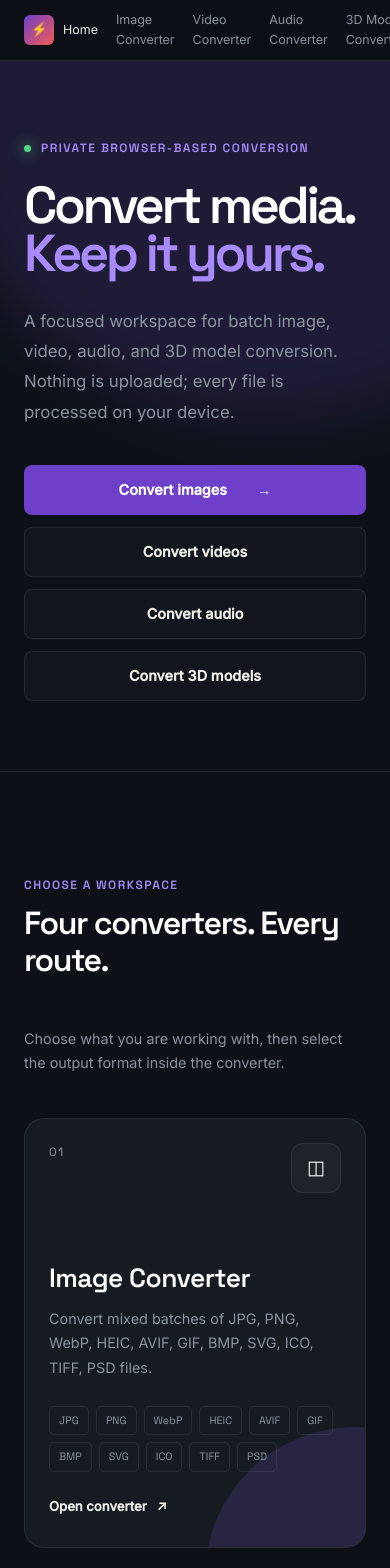
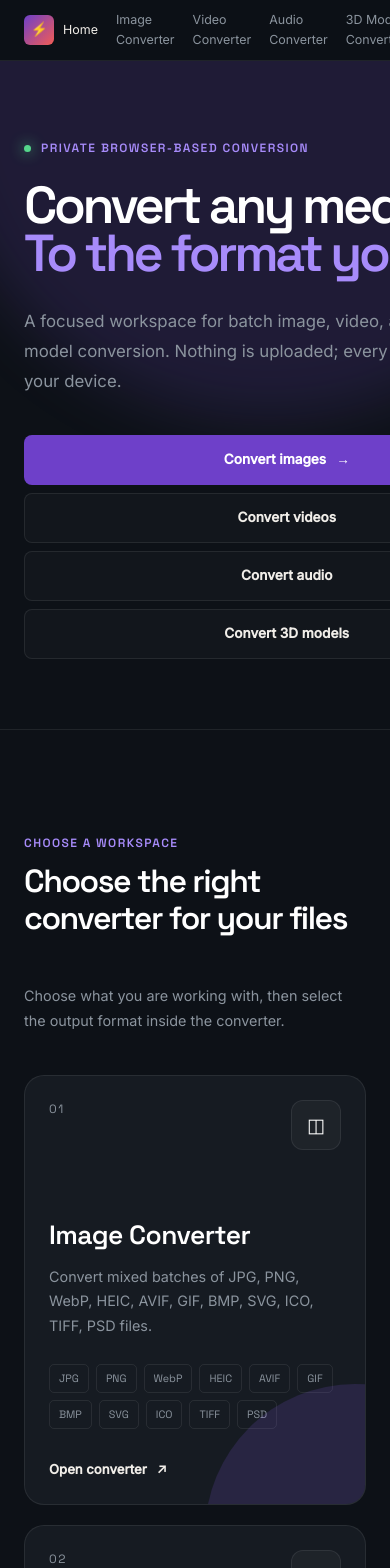
Before and after one commit to TakuKobayashi/fullstack-media-converter, a Next.js app in the folder apps/web/: page / in a window 390 px wide. Shown: the top 1568 px of the page. Built offline with nearby package versions, Linux system fonts and the light colour scheme; no server answers.

Commit message:
細かい表現や表示を調整した

```diff
--- a/apps/web/src/components/Footer.tsx
+++ b/apps/web/src/components/Footer.tsx
@@ -13,7 +13,6 @@ export default function Footer() {
     { href: localizedPath('/video-converter'), label: t('footer.video') },
     { href: localizedPath('/audio-converter'), label: t('footer.audio') },
     { href: localizedPath('/model3d-converter'), label: t('footer.model3d') },
-    { href: localizedPath('/export-exif'), label: t('footer.exif') },
   ];
   return (
     <footer className={s.footer}>
--- a/apps/web/src/i18n/messages.ts
+++ b/apps/web/src/i18n/messages.ts
@@ -19,8 +19,8 @@ export const messages = {
     },
     home: {
       eyebrow: 'Private browser-based conversion',
-      title: 'Convert media.',
-      titleAccent: 'Keep it yours.',
+      title: 'Convert any media.',
+      titleAccent: 'To the format you need.',
       subtitle:
         'A focused workspace for batch image, video, audio, and 3D model conversion. Nothing is uploaded; every file is processed on your device.',
       imageCta: 'Convert images',
@@ -29,7 +29,7 @@ export const messages = {
       model3dCta: 'Convert 3D models',
       beta: 'Beta',
       sectionEyebrow: 'Choose a workspace',
-      sectionTitle: 'Four converters. Every route.',
+      sectionTitle: 'Choose the right converter for your files',
       sectionIntro:
         'Choose what you are working with, then select the output format inside the converter.',
       open: 'Open converter',
@@ -46,21 +46,23 @@ export const messages = {
         },
         {
           title: '3D Model Converter',
-          description: 'Convert static {{formats}} models locally in your browser.',
+          description: 'Convert {{formats}} 3D models locally in your browser.',
         },
       ],
       benefits: [
         {
-          title: 'Local by design',
-          description: 'Your files stay on your device. Conversion happens inside the browser.',
+          title: 'Convert without uploading to a server',
+          description:
+            'Files are not uploaded to a server. Conversion happens entirely in your browser.',
         },
         {
           title: 'Built for batches',
           description: 'Add different source formats together and export the entire queue at once.',
         },
         {
-          title: 'No friction',
-          description: 'No account, no upload wait, no watermark, and no server-side file limits.',
+          title: 'No registration required',
+          description:
+            'Use the tools without creating an account. No watermarks are added to converted files.',
         },
       ],
       metadata: 'Metadata utility',
@@ -165,10 +167,7 @@ export const messages = {
     },
     model3d: {
       badge: '3D Model Converter',
-      limitationsTitle: 'Format conversion limitations',
-      limitationsNotice:
-        'Some models may not convert correctly. Materials, textures, transparency, bones, and other format-specific data can look different or be omitted in the converted file. Keep your original files and verify the result before using it.',
-      title: 'Static 3D Model',
+      title: '3D Model',
       suffix: 'Converter',
       subtitle: 'Convert {{inputs}} models to {{outputs}} without uploading them.',
       drop: 'Drop models and related files here',
@@ -245,7 +244,7 @@ export const messages = {
       lossExpressions: 'Expressions and morph targets',
       lossSceneData: 'Object hierarchy, physics, constraints, cameras, lights, and format-specific metadata',
       lossStlSurfaceData: 'Textures, UV coordinates, materials, vertex colors, and transparency',
-      proseTitle: 'Private static 3D model conversion',
+      proseTitle: 'Private 3D model conversion',
       prose:
         'Models and animation clips are separated after import and converted independently in your browser. Model conversion does not embed animation clips. Animations can be exported as GLB, glTF, VRMA, or three.js JSON and remain linked to every model for preview. OBJ and STL bake the current pose into a static mesh and ignore expressions. Format-specific data such as physics, cameras, lights, constraints, and some metadata may still be omitted.',
       bullets: [
@@ -275,7 +274,7 @@ export const messages = {
       image: 'Universal Image Converter | Fullstack Media Converter',
       video: 'Universal Video Converter | Fullstack Media Converter',
       audio: 'Universal Audio Converter | Fullstack Media Converter',
-      model3d: 'Static 3D Model Converter | Fullstack Media Converter',
+        model3d: '3D Model Converter | Fullstack Media Converter',
       exif: 'EXIF Export | Fullstack Media Converter',
     },
   },
@@ -299,8 +298,8 @@ export const messages = {
     },
     home: {
       eyebrow: 'ブラウザ内で完結する安全な変換',
-      title: 'メディアを変換。',
-      titleAccent: 'ファイルは手元に。',
+      title: 'あらゆるメディアを、',
+      titleAccent: '欲しい形式へ。',
       subtitle:
         '画像、動画、音声、3Dモデルをまとめて変換できるシンプルなワークスペースです。ファイルはアップロードされず、すべてお使いの端末内で処理されます。',
       imageCta: '画像を変換する',
@@ -309,7 +308,7 @@ export const messages = {
       model3dCta: '3Dモデルを変換する',
       beta: 'ベータ',
       sectionEyebrow: '変換ツールを選択',
-      sectionTitle: '4つのツールですべての変換に対応',
+      sectionTitle: '用途に合わせて選べる変換ツール',
       sectionIntro:
         '画像、動画、音声または3Dモデルを選び、変換ページ内で出力形式を指定してください。',
       open: '変換ツールを開く',
@@ -326,22 +325,21 @@ export const messages = {
         },
         {
           title: '3Dモデル変換ツール',
-          description: '{{formats}}の静的3Dモデルをブラウザ内で変換します。',
+          description: '{{formats}}の3Dモデルをブラウザ内で変換します。',
         },
       ],
       benefits: [
         {
-          title: '端末内で安全に処理',
-          description: 'ファイルはお使いの端末から外部へ送信されず、ブラウザ内で変換されます。',
+          title: 'サーバーへアップロードせずに変換',
+          description: 'ファイルはサーバーへアップロードされず、変換処理はブラウザ内で完結します。',
         },
         {
           title: '一括変換に対応',
           description: '異なる入力形式をまとめて追加し、変換結果を一度に書き出せます。',
         },
         {
-          title: '登録不要ですぐ使える',
-          description:
-            'アカウント登録、アップロード待ち、透かし、サーバー側の容量制限はありません。',
+          title: '登録なしですぐに使える',
+          description: 'アカウント登録なしで利用でき、変換後のファイルに透かしも追加されません。',
         },
       ],
       metadata: 'メタデータツール',
@@ -443,10 +441,7 @@ export const messages = {
     },
     model3d: {
       badge: '3Dモデル変換ツール',
-      limitationsTitle: '形式変換時の制限事項',
-      limitationsNotice:
-        'モデルによっては正常に変換できない場合があります。変換後は、マテリアル、テクスチャ、透過、ボーンなどの情報が元のモデルと異なったり、一部失われたりする可能性があります。元ファイルを保管し、変換結果を確認してからご利用ください。',
-      title: '静的3Dモデル',
+      title: '3Dモデル',
       suffix: '変換',
       subtitle: '{{inputs}}を{{outputs}}へ、アップロードせずに変換できます。',
       drop: '3Dモデルと関連ファイルをここにドロップ',
@@ -522,7 +517,7 @@ export const messages = {
       lossExpressions: '表情・モーフ',
       lossSceneData: 'オブジェクト階層・物理・制約・カメラ・ライト・形式固有のメタデータ',
       lossStlSurfaceData: 'テクスチャ・UV座標・マテリアル・頂点カラー・透明度',
-      proseTitle: 'アップロード不要の静的3Dモデル変換',
+      proseTitle: 'アップロード不要の3Dモデル変換',
       prose:
         '入力後にモデルとアニメーションクリップを分離し、ブラウザ内で個別に変換します。モデル変換にはアニメーションを埋め込みません。アニメーションはGLB、glTF、VRMA、three.js JSONとして出力でき、Preview用として全モデルに関連付けられます。OBJとSTLでは現在の姿勢を静的メッシュへ焼き込み、表情を無視します。物理設定、カメラ、ライト、コンストレイント、一部のメタデータなどは失われる場合があります。',
       bullets: [
--- a/apps/web/src/lib/seo.ts
+++ b/apps/web/src/lib/seo.ts
@@ -109,22 +109,22 @@ const tools = {
     path: '/model3d-converter',
     image: '/og/home.png',
     en: {
-      title: 'Free Static 3D Model Converter — FBX, OBJ, GLB & More',
-      description: `Convert ${model3dInputsEn} static models to ${model3dOutputsEn} privately in your browser. Animation and bones are removed.`,
-      imageAlt: 'Static 3D models being converted between file formats',
+      title: 'Free 3D Model Converter — FBX, OBJ, GLB, VRM & More',
+      description: `Convert ${model3dInputsEn} models to ${model3dOutputsEn} privately in your browser, with preview and related-file support.`,
+      imageAlt: '3D models being converted between file formats',
       keywords: [
         '3D model converter',
         'FBX to GLB',
         'OBJ to GLB',
-        'static model converter',
+        'VRM converter',
         'Three.js converter',
       ],
     },
     ja: {
       title: '無料3Dモデル変換ツール｜FBX・OBJ・GLBなどに対応',
-      description: `${model3dInputsJa}の静的モデルを${model3dOutputsJa}へ無料変換。アニメーションとボーンを除外し、ブラウザ内で処理します。`,
-      imageAlt: '静的3Dモデルを別のファイル形式へ変換するイメージ',
-      keywords: ['3Dモデル変換', 'FBX GLB 変換', 'OBJ GLB 変換', '静的モデル変換', 'Three.js 変換'],
+      description: `${model3dInputsJa}の3Dモデルを${model3dOutputsJa}へ無料変換。プレビューと関連ファイルに対応し、ブラウザ内で処理します。`,
+      imageAlt: '3Dモデルを別のファイル形式へ変換するイメージ',
+      keywords: ['3Dモデル変換', 'FBX GLB 変換', 'OBJ GLB 変換', 'VRM 変換', 'Three.js 変換'],
     },
   },
   exif: {
--- a/apps/web/src/styles/home.module.css
+++ b/apps/web/src/styles/home.module.css
@@ -27,8 +27,8 @@
 .heroInner {
   position: relative;
   display: grid;
-  grid-template-columns: minmax(0, 1.15fr) minmax(300px, 0.85fr);
-  gap: 72px;
+  grid-template-columns: minmax(0, 1.35fr) minmax(280px, 0.65fr);
+  gap: 48px;
   align-items: center;
 }
 .eyebrow,
@@ -82,9 +82,10 @@
   line-height: 1.8;
 }
 .ctaGroup {
-  display: flex;
-  flex-wrap: wrap;
-  gap: 12px;
+  display: grid;
+  grid-template-columns: repeat(4, minmax(0, 1fr));
+  gap: 8px;
+  max-width: 720px;
   margin-top: 38px;
 }
 .ctaPrimary,
@@ -93,16 +94,17 @@
   align-items: center;
   justify-content: center;
   min-height: 50px;
-  padding: 0 24px;
+  padding: 0 12px;
   border-radius: 8px;
-  font-size: 0.9rem;
+  font-size: 0.85rem;
   font-weight: 600;
+  white-space: nowrap;
   transition:
     transform 0.2s,
     border-color 0.2s;
 }
 .ctaPrimary {
-  gap: 30px;
+  gap: 10px;
   color: white;
   background: var(--indigo);
 }
@@ -209,6 +211,8 @@
 }
 .converterCard {
   position: relative;
+  display: flex;
+  flex-direction: column;
   min-height: 410px;
   padding: 32px;
   overflow: hidden;
@@ -300,12 +304,13 @@
   font-size: 0.67rem;
 }
 .cardAction {
-  position: absolute;
-  left: 32px;
-  bottom: 30px;
+  position: relative;
+  z-index: 1;
   display: flex;
   align-items: center;
   gap: 10px;
+  margin-top: auto;
+  padding-top: 28px;
   color: var(--cream);
   font-size: 0.82rem;
   font-weight: 600;
@@ -401,6 +406,11 @@
     gap: 42px;
   }
 }
+@media (max-width: 700px) {
+  .ctaGroup {
+    grid-template-columns: repeat(2, minmax(0, 1fr));
+  }
+}
 @media (max-width: 520px) {
   .title {
     font-size: 3.25rem;
@@ -409,14 +419,10 @@
     font-size: clamp(2rem, 10vw, 2.8rem);
   }
   .ctaGroup {
-    align-items: stretch;
-    flex-direction: column;
+    grid-template-columns: 1fr;
   }
   .converterCard {
     min-height: 430px;
     padding: 24px;
   }
-  .cardAction {
-    left: 24px;
-  }
 }
```
Also changed, not shown: apps/web/src/components/UniversalModel3dConverter.tsx (+0 -9 lines), apps/web/src/styles/converter.module.css (+0 -29 lines).
